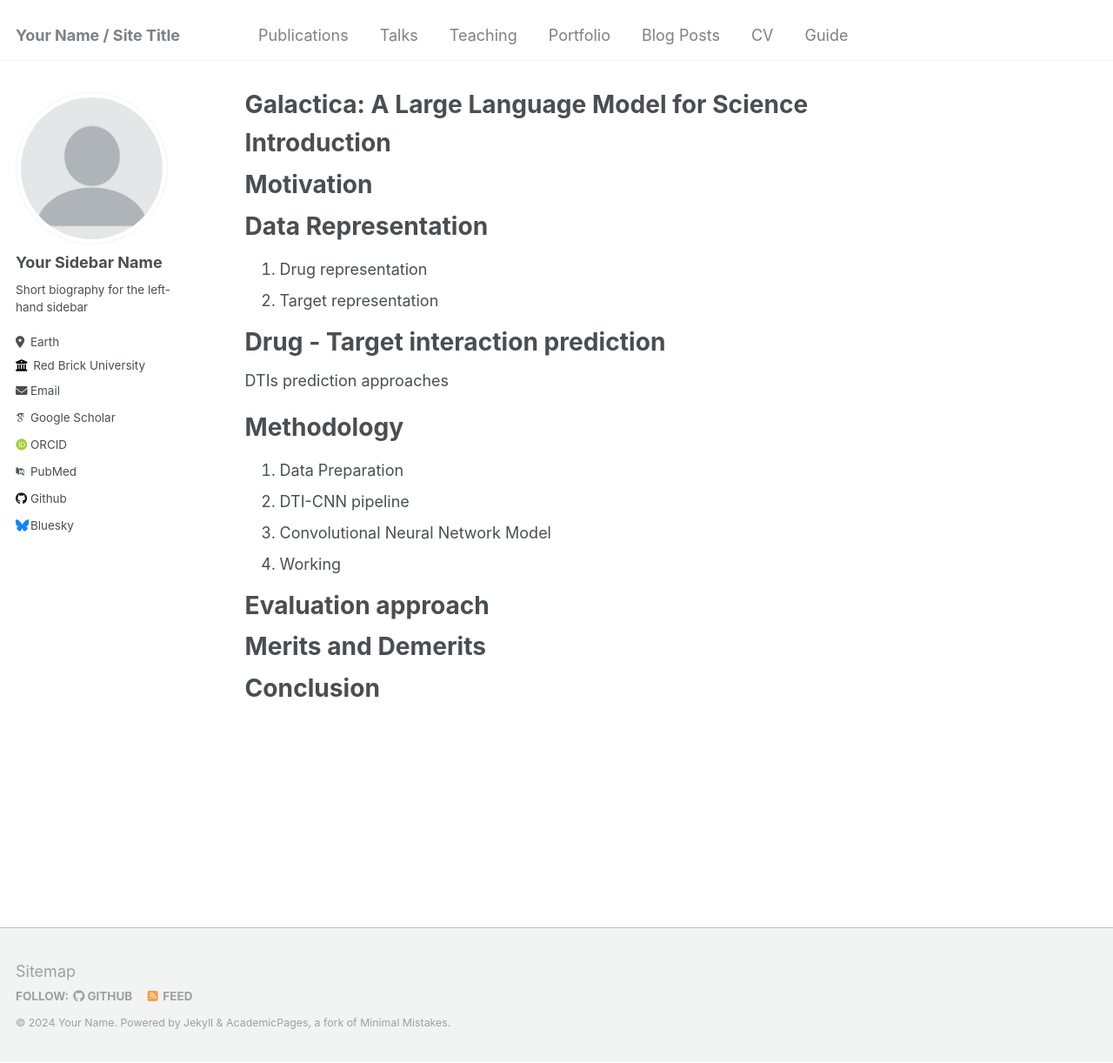
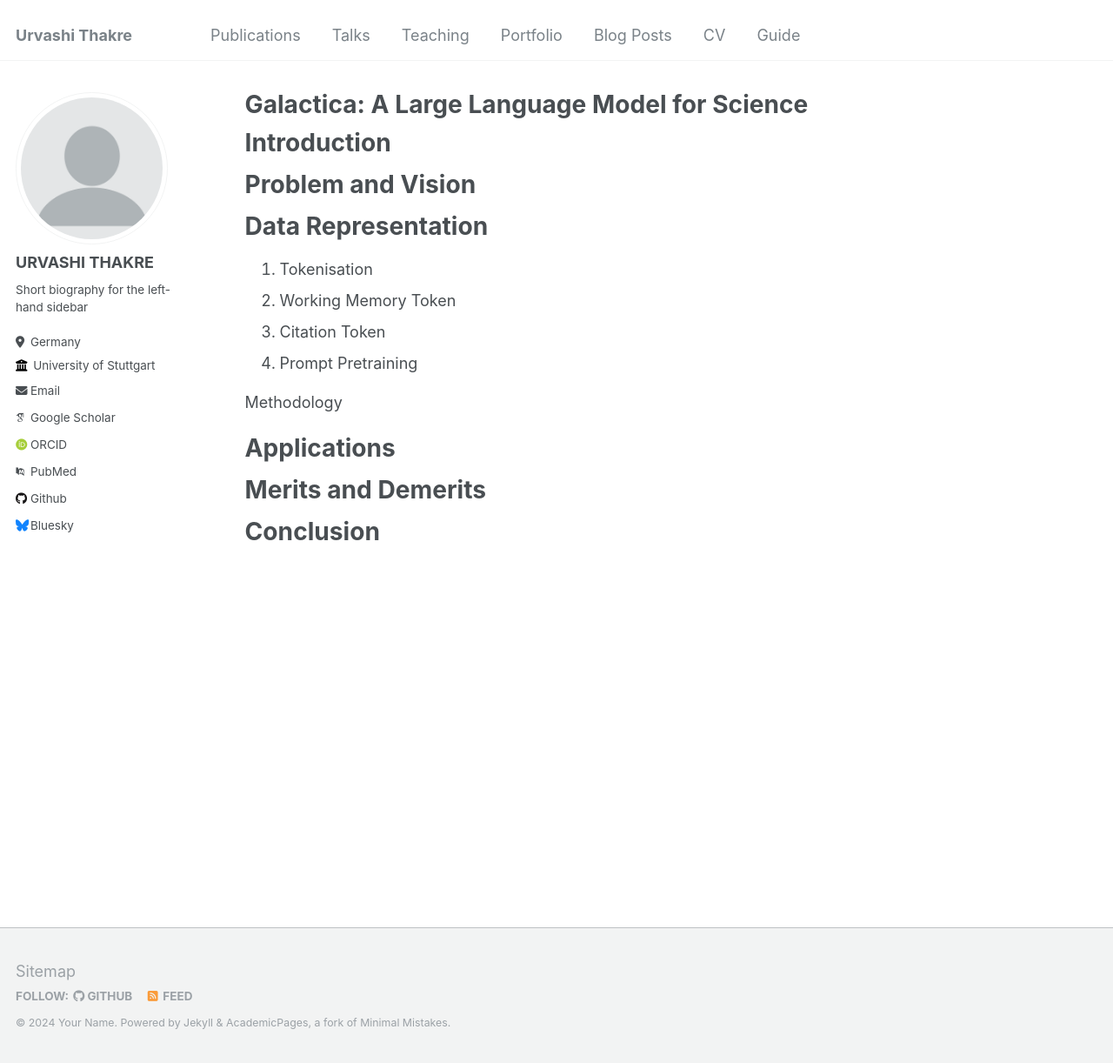
Before and after one commit to urvashithakre/urvashithakre.github.io, a Jekyll site: the page built from _pages/about.md, in a window 1280 px wide and 1222 px high. Shown: the whole window at 87% size. Built offline with Jekyll 4.4.1, drawn with Linux system fonts in a browser that asks for light colours; some web fonts are replaced.

Commit message:
Updated content

```diff
--- a/_config.yml
+++ b/_config.yml
@@ -8,7 +8,7 @@
 
 # Basic Site Settings
 locale                   : "en-US"
-title                    : "Your Name / Site Title"
+title                    : "Urvashi Thakre"
 title_separator          : "-"
 name                     : &name "Your Name"
 description              : &description "personal description"
@@ -22,13 +22,13 @@ repository               : "academicpages/academicpages.github.io"
 author:
   # Biographic information
   avatar           : "profile.png"
-  name             : "Your Sidebar Name"
+  name             : "URVASHI THAKRE"
   pronouns         : # example: "she/her"
   bio              : "Short biography for the left-hand sidebar"
-  location         : "Earth"
-  employer         : "Red Brick University"
+  location         : "Germany"
+  employer         : "University of Stuttgart"
   uri              : # URL
-  email            : "none@example.org"
+  email            : "urvashithakre08@gmail.com"
 
   # Academic websites
   arxiv            : # URL - Update with the correct link to your profile
--- a/_pages/about.md
+++ b/_pages/about.md
@@ -10,26 +10,19 @@ redirect_from:
 Introduction
 ======
 
-Motivation
+Problem and Vision
 ======
 
 Data Representation
 ======
-1. Drug representation
-2. Target representation
-
-Drug - Target interaction prediction
-======
-DTIs prediction approaches
+1. Tokenisation
+2. Working Memory Token
+3. Citation Token
+4. Prompt Pretraining
 
 Methodology
-======
-1. Data Preparation
-2. DTI-CNN pipeline
-3. Convolutional Neural Network Model
-4. Working
 
-Evaluation approach
+Applications
 ======
 
 Merits and Demerits
```
